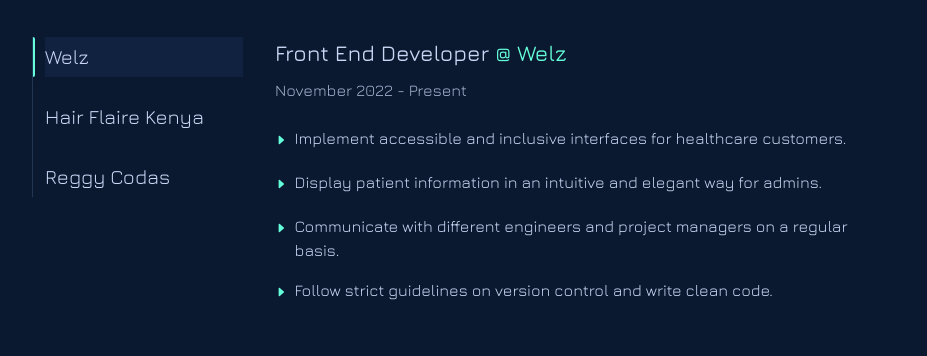
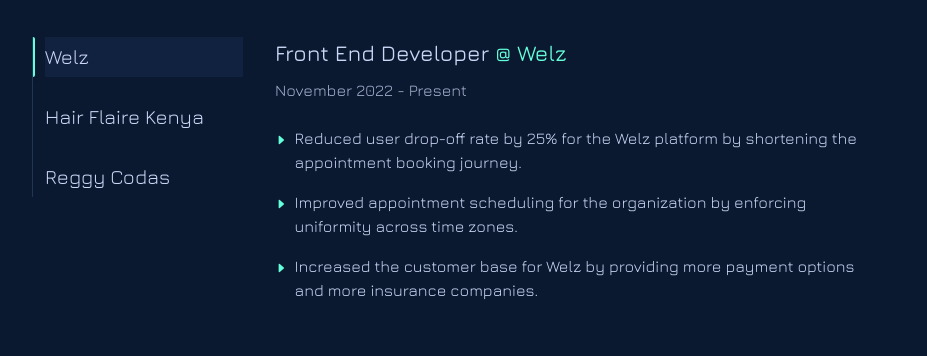
Before and after one commit to PiusKariuki/portfolio, a Vue app: page / in a window 1280 px wide. Shown: the part 1520-1876 px from the top of the page, without its empty margins (176-1103 px from the left). Built offline with nearby package versions, Linux system fonts and the light colour scheme.

Commit message:
Feature: wording on work experience

```diff
--- a/src/shared/data/placesWorked.js
+++ b/src/shared/data/placesWorked.js
@@ -6,10 +6,9 @@
         duration: "November 2022 - Present",
         link: "https://www.welz.com/",
         roles: [
-            'Implement accessible and inclusive interfaces for healthcare customers.',
-            'Display patient information in an intuitive and elegant way for admins.',
-            'Communicate with different engineers and project managers on a regular basis.',
-            'Follow strict guidelines on version control and write clean code.'
+            'Reduced  user drop-off rate by 25% for the Welz platform by shortening the appointment booking journey.',
+            'Improved appointment scheduling for the organization by enforcing uniformity across time zones.',
+            'Increased the customer base for Welz by providing more payment options and more insurance companies.'
         ]
     },
     {
@@ -19,11 +18,9 @@
         duration: "July 2022 - November 2022",
         link: "https://hfk.vercel.app/",
         roles: [
-            'Come up with designs for their e-commerce platform.',
-            'Implement an elegant front end for their e-commerce platform.',
-            'Organize models for storing their product catalogue.',
-            'Build an API for their application.',
-            'Construct an admin panel for the shop owner.'
+            'Broadened the outreach of H.F.K. by providing an elegant design for their e-commerce platform.',
+            'Reduced the user journey by 25%  by providing more filter options for their product catalog instead of endless scrolling.',
+            'Reduced load times by almost 50% by implementing a graphql API reducing over-fetching and using caching.'
         ]
     },
     {
@@ -33,10 +30,8 @@
         duration: "November 2021 - June 2022",
         link: "https://reggycodas.com/",
         roles: [
-            'Write modern, performant, maintainable code for a diverse array of client and internal projects.',
-            'Work with a variety of different languages, platforms and frameworks such as' +
-            ' JavaScript, TypeScript, Next JS, React, Vue JS, Node JS, MongoDB, and Netlify.',
-            'Communicate with multi-disciplinary teams of engineers, designers, and clients on a daily basis'
+            'Improved the company’s versatility by learning more technologies and frameworks.',
+            'Reduced the server costs and load times by 50% on front end interfaces by optimizing build sizes.'
         ]
     },
 ]
```
